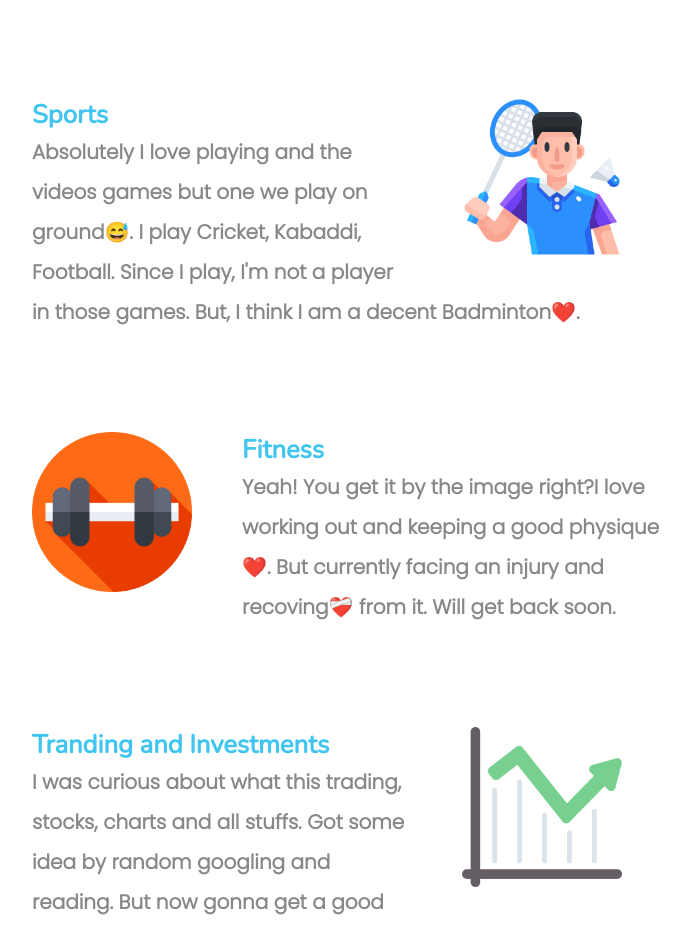
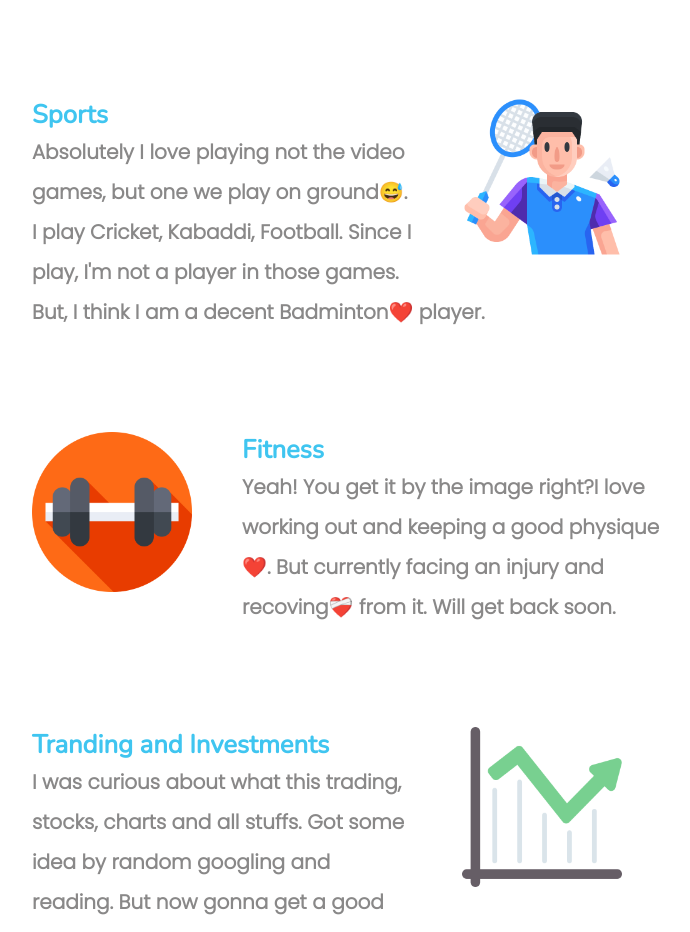
Before and after one commit to TonyRogers0/personalsite, a plain HTML site: page index.html in a window 1280 px wide. Shown: the part 1667-2599 px from the top of the page, without its empty margins (288-978 px from the left). Drawn offline with nearby package versions, Linux system fonts and the light colour scheme.

Commit message:
Update index.html

```diff
--- a/index.html
+++ b/index.html
@@ -55,7 +55,7 @@
       <div class="skill-row2">
         <img class="skill-img" src="images/player.png" alt="badminton-img">
         <h3>Sports</h3>
-        <p class="skill">Absolutely I love playing and the videos games but one we play on ground😅. I play Cricket, Kabaddi, Football. Since I play, I'm not a player in those games. But, I think I am a decent Badminton❤️.</p>
+        <p class="skill">Absolutely I love playing not the video games, but one we play on ground😅. I play Cricket, Kabaddi, Football. Since I play, I'm not a player in those games. But, I think I am a decent Badminton❤️ player.</p>
       </div>
 
       <div class="skill-row">
```
